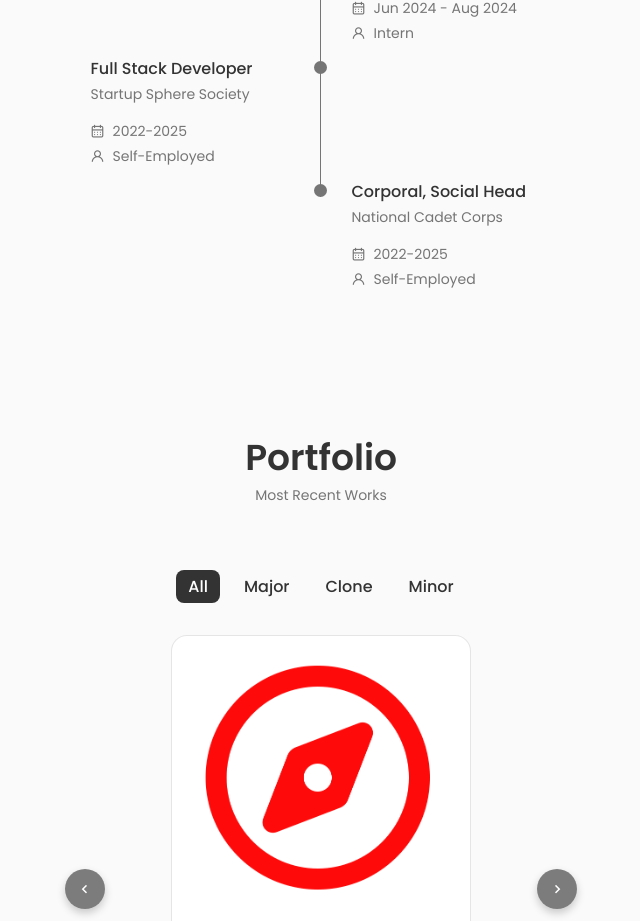
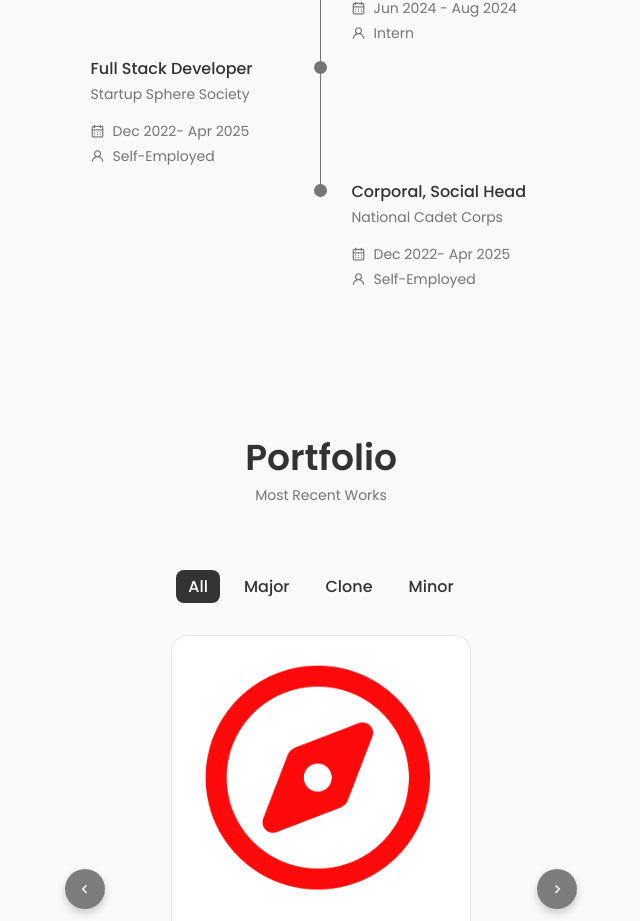
Before and after one commit to iamvishalrathi/My-PortFolio-Website, a React (Create React App) app: page / in a window 1280 px wide. Shown: the part 2940-3861 px from the top of the page, without its empty margins (319-959 px from the left). Built offline with nearby package versions, Linux system fonts and the light colour scheme.

Commit message:
fix: update experience period formatting for consistency

```diff
--- a/src/components/qualification/qualificationData.js
+++ b/src/components/qualification/qualificationData.js
@@ -35,13 +35,13 @@ export const experienceData = [
     {
         title: "Full Stack Developer",
         subtitle: "Startup Sphere Society",
-        period: "2022-2025",
+        period: "Dec 2022- Apr 2025",
         role: "Self-Employed"
     },
     {
         title: "Corporal, Social Head",
         subtitle: "National Cadet Corps",
-        period: "2022-2025",
+        period: "Dec 2022- Apr 2025",
         role: "Self-Employed"
     },
 ];
```
